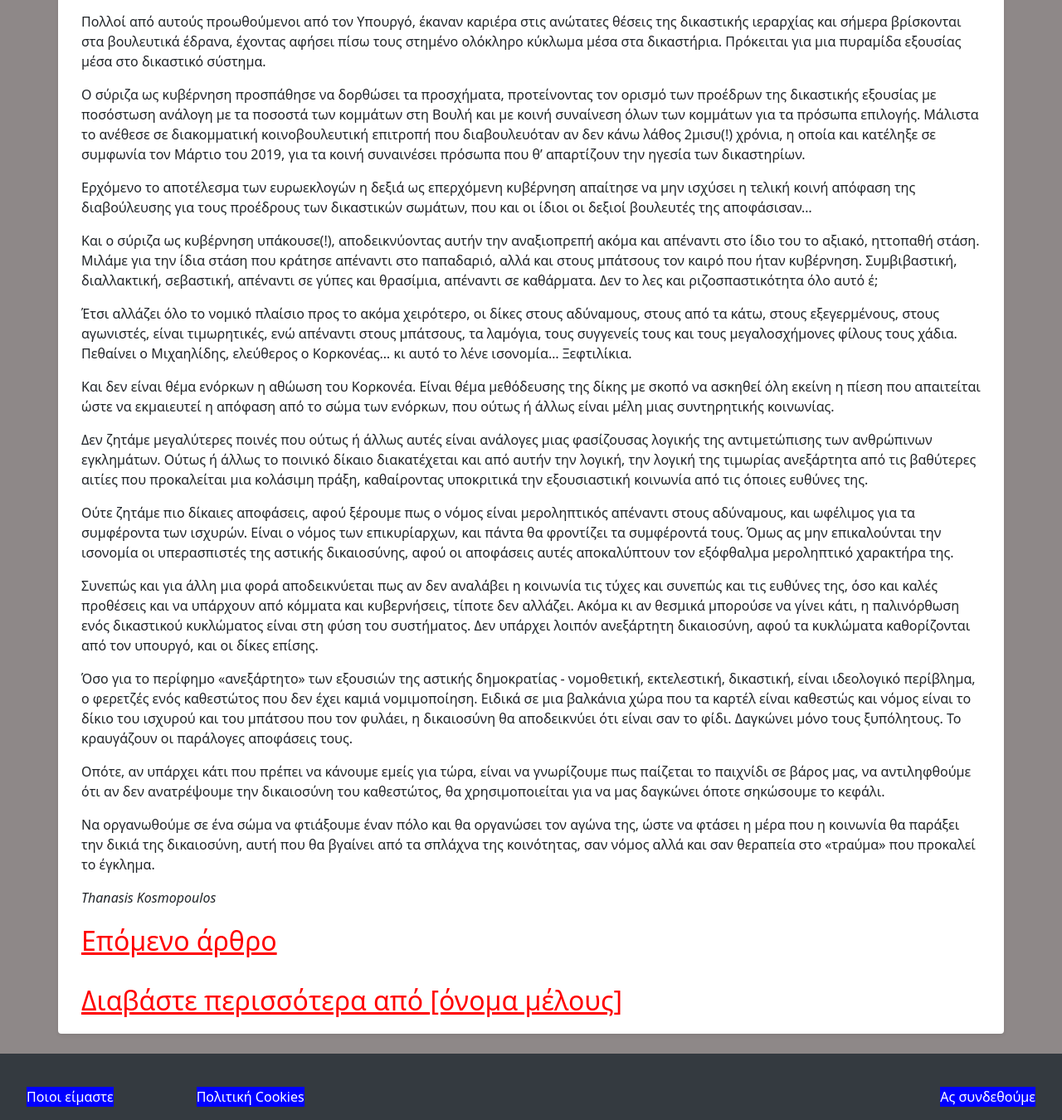
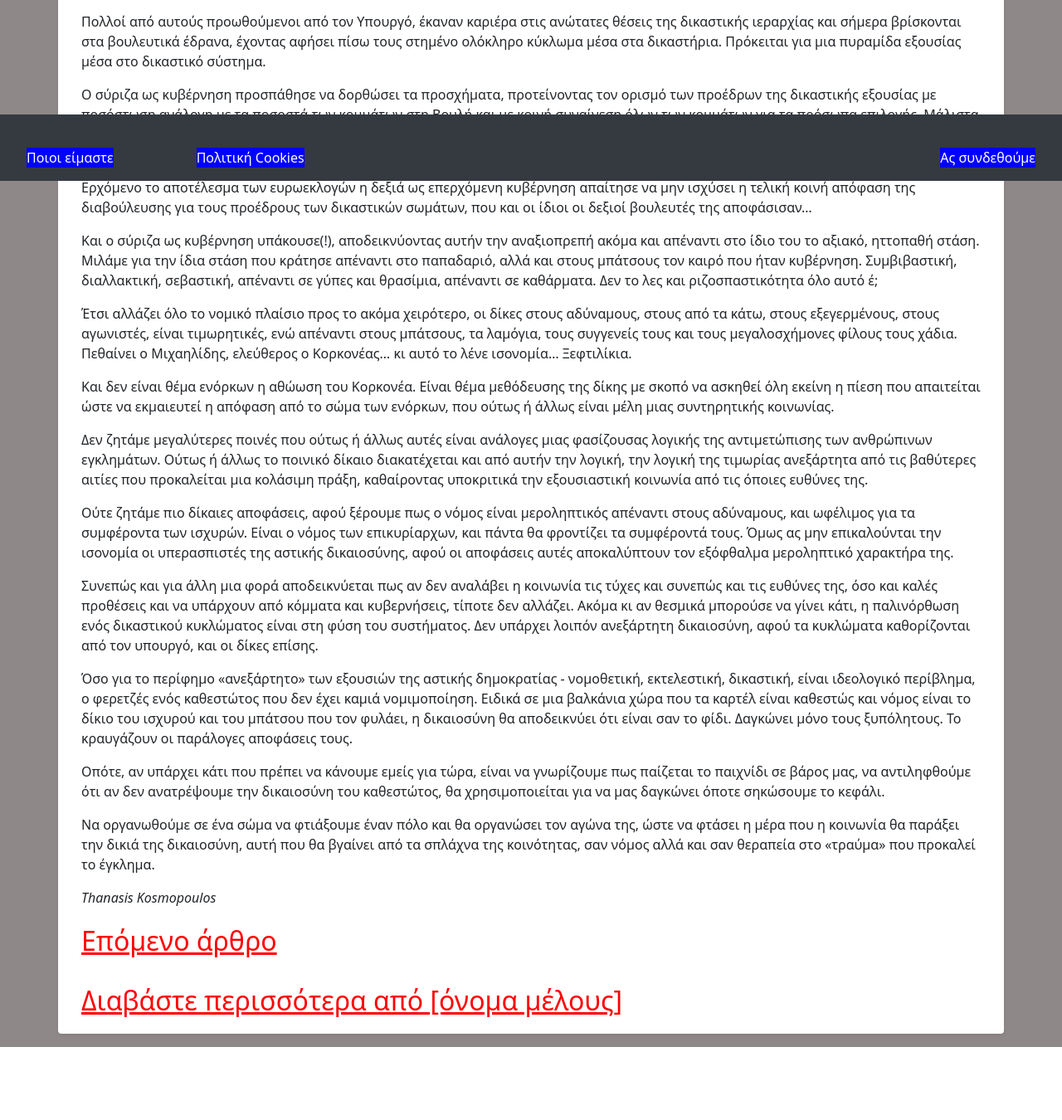
Before and after one commit to KuiSoul/MekaProject, a Flask app: page /article_title/1 in a window 1280 px wide. Shown: the part 582-1932 px from the top of the page at 83% size. After the commit the page ends 1844 px from the top, so only its background shows below. Run offline with Flask 3, Linux system fonts and the light colour scheme.

Commit message:
third commit

```diff
--- a/FlaskBlogApp/static/css/styles.css
+++ b/FlaskBlogApp/static/css/styles.css
@@ -136,9 +136,12 @@ footer {
 }
 
 .page-footer {
-	position: relative;
+	/* position: relative;
+	bottom: 0; */
+	width: 100%;
+	position: fixed;
+	left: 0;
 	bottom: 0;
-	width: 100%;
 }
 
 .login-container {
```
